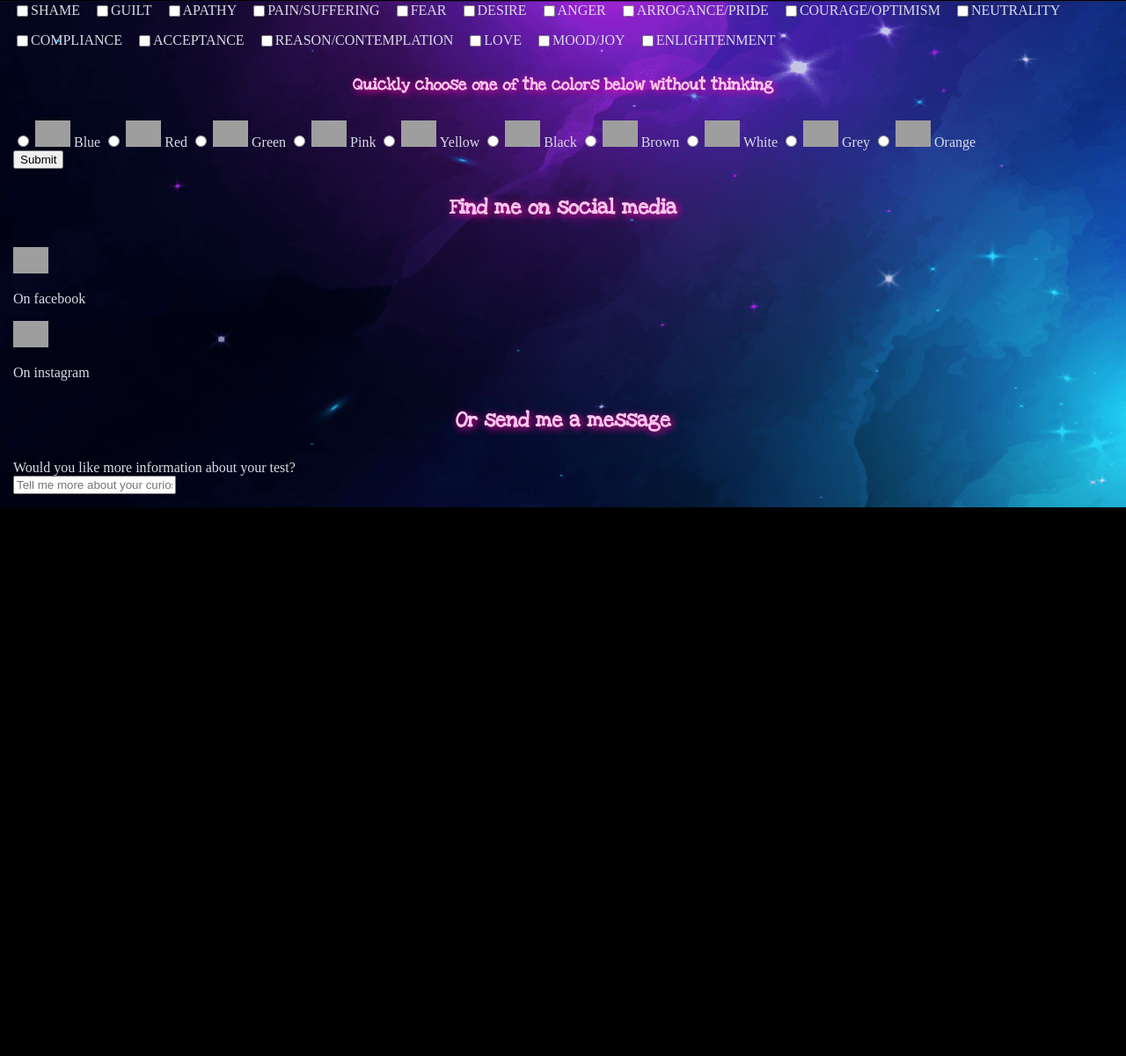
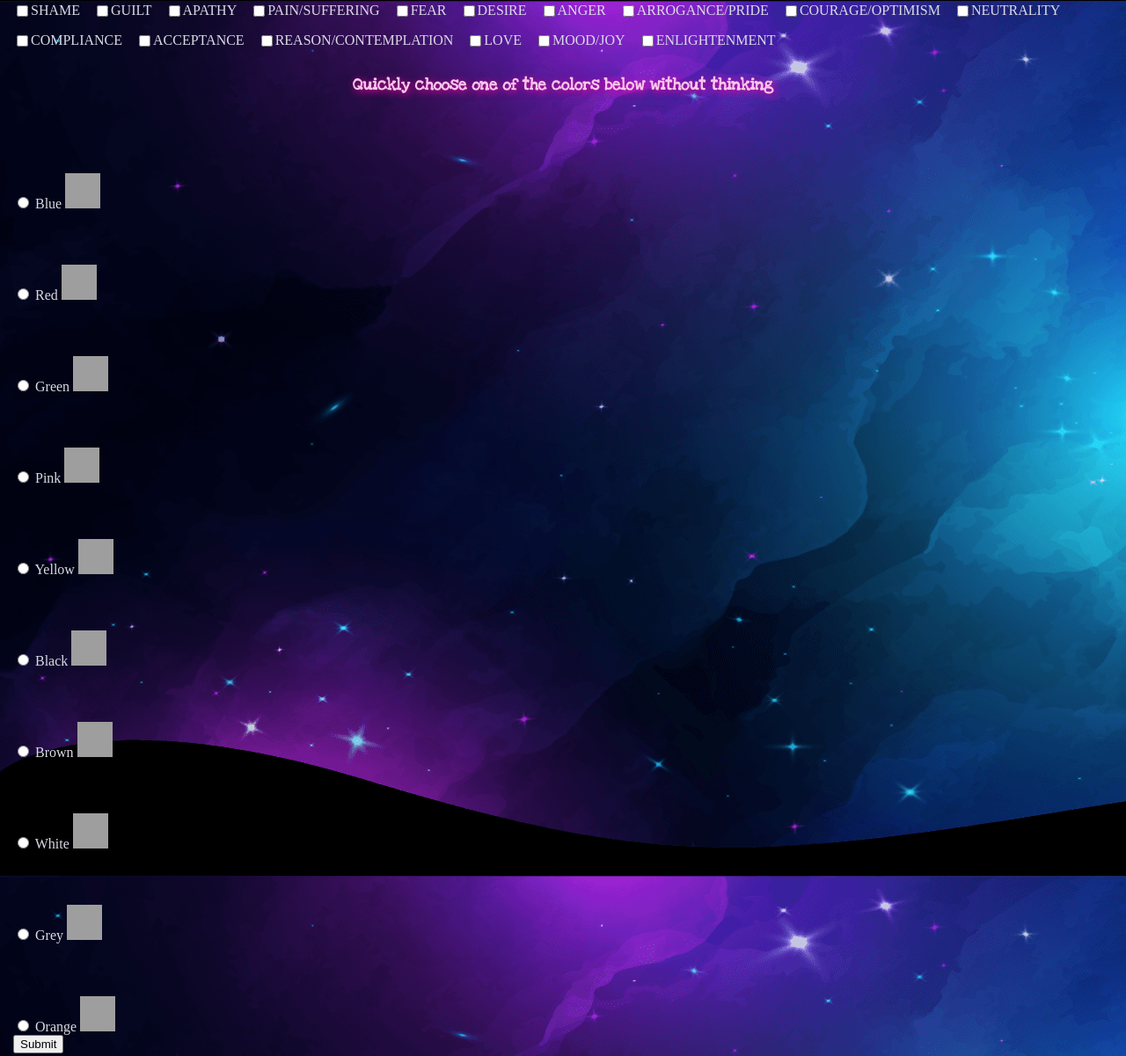
Before and after one commit to CintyaFlo/fcc-landing-page-project, a plain HTML site: page index.html in a window 1280 px wide. Shown: the part 994-2195 px from the top of the page at 88% size. Before the commit the page ends 1571 px from the top, so only its background shows below. Drawn offline with Linux system fonts and the light colour scheme; grey boxes are pictures that could not be loaded.

Commit message:
radiobox html changes

```diff
--- a/index.html
+++ b/index.html
@@ -134,58 +134,89 @@
                 </div>
                 <div>
                     <h3>Quickly choose one of the colors below without thinking</h3>
+                    <div class="colorboxes">
+                        <article>
 
                             <input type="radio" name="color-scale" value="blue">
+                            <label for="blue">Blue</label>
                             <img class="color-box"
                                 src="https://encrypted-tbn0.gstatic.com/licensed-image?q=tbn:ANd9GcQLBA8rARsNgPLaaVbb_AbsvC4ftL9MeNRtN3vQvShlMdM9FkOgzMIpx6xMJ20l_RsUBH4omgHOQ6poyICxrg&s=19"
                                 height="30" alt="">
-                    <label for="blue">Blue</label>
+                        </article>
 
+                        <article>
                             <input type="radio" name="color-scale" value="Red">
+                            <label for="Red">Red</label>
                             <img class="color-box"
                                 src="https://encrypted-tbn0.gstatic.com/licensed-image?q=tbn:ANd9GcRyCcxTlCMwrMmDeWtpy0uL-X4b40UGlTt3Ai_-dn_URV8jy4lbFa95KLEV5vdfYTE3XA-NWDQPPE0OOfb-1Q&s=19"
                                 height="30" alt="">
-                    <label for="Red">Red</label>
+                        </article>
+
+                        <article>
                             <input type="radio" name="color-scale" value="Green">
+                            <label for="Green">Green</label>
                             <img class="color-box"
                                 src="https://encrypted-tbn0.gstatic.com/licensed-image?q=tbn:ANd9GcR_NqHhM54_G5YkONys9JR7oj4JvA1OxKE_aUDJrHy__4DUnW4OaZ26rYDRMrbCXU8R1eNhrGDfpg_qhegkNg&s=19"
                                 height="30" alt="">
-                    <label for="Green">Green</label>
+                        </article>
+
+                        <article>
                             <input type="radio" name="color-scale" value="Pink">
+                            <label for="Pink">Pink</label>
                             <img class="color-box"
                                 src="https://encrypted-tbn0.gstatic.com/licensed-image?q=tbn:ANd9GcTpVGcUOiq2_3g7RBqiGtsv7Lc5xE363VZcWJ4u2POU7tzJqmgWUSh2INeLSlNfL0hKLqSI8LvM0NjJjGC21g&s=19"
                                 height="30" alt="">
-                    <label for="Pink">Pink</label>
+                        </article>
+
+                        <article>
                             <input type="radio" name="color-scale" value="Yellow">
+                            <label for="Yellow">Yellow</label>
                             <img class="color-box"
                                 src="https://encrypted-tbn0.gstatic.com/licensed-image?q=tbn:ANd9GcTSnaRihs7pAXhUFWvWUFoEgsHnk1j18WZzS9b7gslR_NYq0X7tMQXimnPPvONw_Fm-qrWG_bFXYGCpcXU81A&s=19"
                                 height="30" alt="">
-                    <label for="Yellow">Yellow</label>
+                        </article>
+
+                        <article>
                             <input type="radio" name="color-scale" value="Black">
+                            <label for="Black">Black</label>
                             <img class="color-box"
                                 src="https://encrypted-tbn0.gstatic.com/licensed-image?q=tbn:ANd9GcQZ49p9lAWtbYlu-m4k8A_12Lqf9EMTJjcWqcOvv4CCN50bl8fQ6TmlpxVf20TABrv6noamqwMYNl9Eh-6UxA&s=19"
                                 height="30" alt="">
-                    <label for="Black">Black</label>
+                        </article>
+
+                        <article>
                             <input type="radio" name="color-scale" value="Brown">
+                            <label for="Brown">Brown</label>
                             <img class="color-box"
                                 src="https://encrypted-tbn0.gstatic.com/licensed-image?q=tbn:ANd9GcR-ccplD2KBmlvguoSIwLIAfc-26PgnLma_Gcl3yB2KVhUYMlnmRgAhrZwYXCBniap-iDs17Jdazm6vJsIi9g&s=19"
                                 height="30" alt="">
-                    <label for="Brown">Brown</label>
+                        </article>
+
+                        <article>
                             <input type="radio" name="color-scale" value="White">
+                            <label for="White">White</label>
                             <img class="color-box"
                                 src="https://encrypted-tbn0.gstatic.com/licensed-image?q=tbn:ANd9GcRuGP-OEOirzMPsX7Zi3CYMcu_V-nDCEOR8MsnYaj5-sd5q-hL4AB01PmNJc_8ANY8I86tD3iUotG2q046D&s=19"
                                 height="30" alt="">
-                    <label for="White">White</label>
+                        </article>
+
+                        <article>
                             <input type="radio" name="color-scale" value="Grey">
+                            <label for="Grey">Grey</label>
                             <img class="color-box"
                                 src="https://encrypted-tbn0.gstatic.com/licensed-image?q=tbn:ANd9GcTYRXsCz7RwUMf79UHDQnb6dMSKH4VBQJoRsjUFDQHFAX0P0zWEG8KhdgAkJOVhnQyQDkTU15ibI27Te-2_&amp;s=19"
                                 height="30" alt="">
-                    <label for="Grey">Grey</label>
+                        </article>
+
+                        <article>
                             <input type="radio" name="color-scale" value="Orange">
+                            <label for="Orange">Orange</label>
                             <img class="color-box"
                                 src="https://encrypted-tbn0.gstatic.com/licensed-image?q=tbn:ANd9GcQ9JSFTkFNE2Vr9vrSZi69DN_EvpHB4Zx9E95SCYEcu9cMWjAgfmRpxweCYVp35ilTt2xQsxyqSj1rVDHM1&s=19"
                                 height="30" alt="">
-                    <label for="Orange">Orange</label>
+                        </article>
+                    </div>
+
                 </div>
                 <input id="submit" type="submit" value="Submit">
 
--- a/styles.css
+++ b/styles.css
@@ -100,3 +100,11 @@ article {
 .checkbox-label {
   float: left;
 }
+.color-box {
+  width: 40px;
+  height: 40px;
+}
+.color-boxes {
+  display: flexbox;
+  flex-direction: column;
+}
```
Lines whose indentation alone changed are shown as unchanged.
